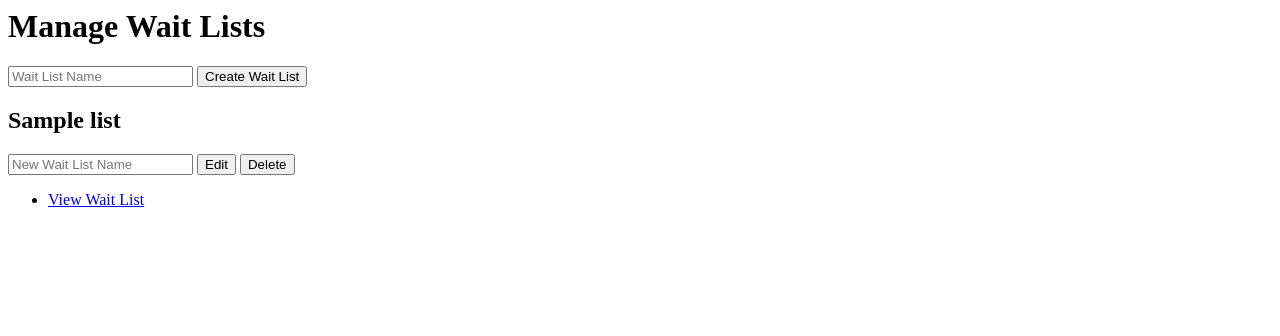
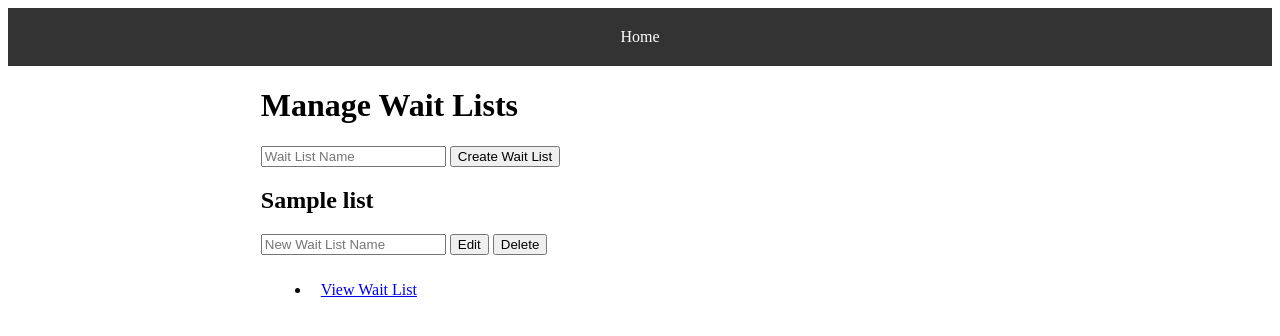
Before and after one commit to aizenshtat/waitlist, a Flask app: page /manage in a window 1280 px wide. Shown: the top 336 px of the page. Run offline with Flask 3, Linux system fonts and the light colour scheme; tables that the repository leaves empty hold one stand-in row (values such as "Sample post").

Commit message:
Add Layout and Style Files
Split the codebase for temaplates to put the common elements in separate files.

```diff
--- /dev/null
+++ b/waitlist_app/static/style.css
@@ -0,0 +1,44 @@
+.header {
+    background-color: #333;
+    color: #fff;
+    padding: 20px;
+    text-align: center;
+}
+
+.header a {
+    color: #fff;
+    text-decoration: none;
+}
+
+.side-panel {
+    float: left;
+    width: 20%;
+}
+
+.main-content {
+    float: right;
+    width: 80%;
+}
+
+li {
+    padding: 10px;
+    margin: 10px;
+}
+
+.record {
+    height: 50px;
+    background-color: #f6f7f9;
+    padding: 10px;
+}
+
+.record form {
+    display: inline;
+}
+
+.record form input[type="text"] {
+    width: 50px;
+}
+
+.record form input[type="submit"] {
+    width: 75px;
+}
--- a/waitlist_app/templates/entry_detail.html
+++ b/waitlist_app/templates/entry_detail.html
@@ -1,3 +1,6 @@
+{% extends "layout.html" %}
+{% block title %}Wait List Entry{% endblock %}
+{% block content %}
   <h1>Wait List Entry</h1>
   <table>
     <tr>
@@ -22,3 +25,4 @@
     </tr>
   </table>
   <a href="/waitlist/{{ entry.wait_list_id }}">Back to Wait List</a>
+{% endblock %}
--- /dev/null
+++ b/waitlist_app/templates/layout.html
@@ -0,0 +1,18 @@
+<html>
+<head>
+    <title>{% block title %}{% endblock %}</title>
+    <link rel="stylesheet" href="{{ url_for('static', filename='style.css') }}">
+</head>
+<body>
+    <div class="header">
+        {% block header %}
+            <a href="{{ url_for('main_bp.index') }}">Home</a>
+        {% endblock %}
+    </div>
+    {% include 'side_panel.html' %}
+    <div class="main-content">
+        {% block content %}{% endblock %}
+    </div>
+
+</body>
+</html>
--- a/waitlist_app/templates/manage.html
+++ b/waitlist_app/templates/manage.html
@@ -1,8 +1,6 @@
-<html>
-<head>
-    <title>Manage Wait Lists</title>
-</head>
-<body>
+{% extends "layout.html" %}
+{% block title %}Manage Wait Lists{% endblock %}
+{% block content %}
     <h1>Manage Wait Lists</h1>
     <form action="/manage" method="post">
         <input type="text" name="name" placeholder="Wait List Name">
@@ -20,5 +18,4 @@
         <li><a href="/waitlist/{{ wait_list.id }}">View Wait List</a></li>
     </ul>
     {% endfor %}
-</body>
-</html>
+{% endblock %}
--- /dev/null
+++ b/waitlist_app/templates/side_panel.html
@@ -0,0 +1,3 @@
+<div class="side-panel">
+
+</div>
```
Also changed, not shown: waitlist_app/templates/wait_list.html (+7 -7 lines). Lines whose indentation alone changed are shown as unchanged.
